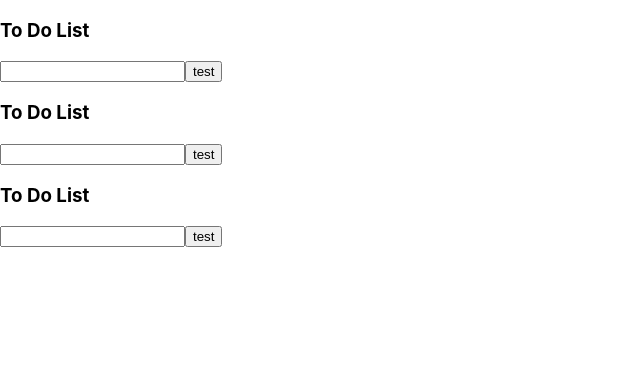
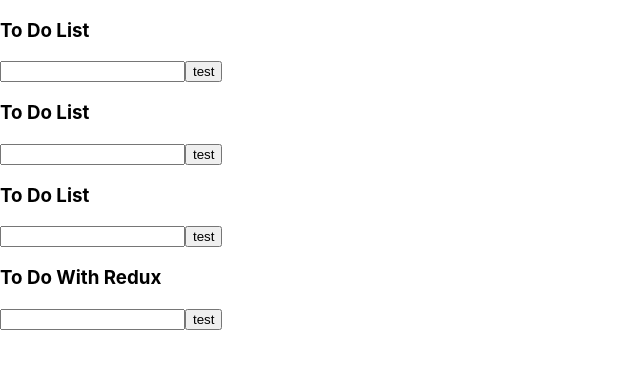
Before and after one commit to apapacy/todo, a React (Create React App) app: page / in a window 1280 px wide. Shown: the top 368 px of the page, without its empty margins (0-640 px from the left). Built offline with nearby package versions, Linux system fonts and the light colour scheme.

Commit message:
add redux variant

```diff
--- a/package.json
+++ b/package.json
@@ -8,7 +8,9 @@
     "@testing-library/user-event": "^12.1.10",
     "react": "^17.0.2",
     "react-dom": "^17.0.2",
+    "react-redux": "^7.2.4",
     "react-scripts": "4.0.3",
+    "redux": "^4.1.1",
     "web-vitals": "^1.0.1"
   },
   "scripts": {
--- a/src/App.js
+++ b/src/App.js
@@ -3,6 +3,7 @@
 import { TodoStateFull } from './components/TodoStateFull';
 import { TodoStateLess } from './components/TodoStateLess';
 import { TodoWithProps } from './components/TodoWithProps'
+import TodoWithRedux from './components/TodoWithRedux';
 
 function App() {
   return (
@@ -10,6 +11,7 @@
       <TodoStateFull/>
       <TodoStateLess/>
       <TodoWithProps/>
+      <TodoWithRedux title="To Do With Redux"/>
     </>
   );
 }
--- /dev/null
+++ b/src/components/TodoWithRedux.js
@@ -0,0 +1,51 @@
+import React, { useState } from 'react';
+import { connect } from 'react-redux';
+import { addTodo, completeTodo, deleteTodo, setFilter } from '../redux/actions'
+
+const TodoWithProps = ({todos, addTodo, title}) => {
+  const [state, changeState] = useState({
+    value: ''
+  });
+
+  const handleChange = (event) => {
+    changeState({
+      ...state,
+      value: event.target.value
+    });
+  }
+
+  const handleClick = () => {
+    addTodo(state.value);
+  }
+  return (
+    <>
+      <Title title={title}/>
+      <TodoList todos={todos}/>
+      <Input handleChange={handleChange} value={state.value}/>
+      <Button handleClick={handleClick}/>
+    </>
+  );
+}
+
+const Title = ({ title }) => <h3>{ title }</h3>;
+const TodoList = ({ todos }) => <ul>
+    {
+      todos.map(todo => <li key={todo.title}>{todo.title}</li>)
+    }
+  </ul>;
+const Input = ({ value, handleChange }) => <input type="text" onChange={handleChange} value={value}/>;
+const Button = ({ handleClick }) => <button onClick={handleClick}>test</button>;
+
+function mapStateToProps(state) {
+  return {
+    todos: state.todos,
+  };
+}
+
+function mapDispatchToProps(dispatch) {
+  return {
+    addTodo: (...params) => dispatch(addTodo(...params)),
+  };
+}
+
+export default connect(mapStateToProps, mapDispatchToProps)(TodoWithProps);
--- a/src/index.js
+++ b/src/index.js
@@ -3,11 +3,20 @@
 import './index.css';
 import App from './App';
 import reportWebVitals from './reportWebVitals';
+import { createStore, compose } from 'redux';
+import { Provider } from 'react-redux';
+import { reducers } from './redux/reducers';
+
+const store = createStore(reducers, {},  compose(
+  window.devToolsExtension ? window.devToolsExtension() : f => f
+));
 
 ReactDOM.render(
-  <React.StrictMode>
-    <App />
-  </React.StrictMode>,
+  <Provider store={store}>
+    <React.StrictMode>
+      <App />
+    </React.StrictMode>
+  </Provider>,
   document.getElementById('root')
 );
 
--- /dev/null
+++ b/src/redux/actions.js
@@ -0,0 +1,26 @@
+export const ADD_TODO = 'ADD_TODO';
+export const COMPLETE_TODO = 'COMPLETE_TODO';
+export const DELETE_TODO = 'DELETE_TODO';
+export const SET_FILTER = 'SET_FILTER';
+
+export const FILTERS = {
+  SHOW_ALL: 'SHOW_ALL',
+  SHOW_COMPLETED: 'SHOW_COMPLETED',
+  SHOW_ACTIVE: 'SHOW_ACTIVE'
+};
+
+export function addTodo(title) {
+  return { type: ADD_TODO, title };
+}
+
+export function completeTodo(index) {
+  return { type: COMPLETE_TODO, index };
+}
+
+export function deleteTodo(index) {
+  return { type: DELETE_TODO, index };
+}
+
+export function setFilter(filter) {
+  return { type: SET_FILTER, filter };
+}
--- /dev/null
+++ b/src/redux/reducers.js
@@ -0,0 +1,54 @@
+import { combineReducers } from 'redux';
+import { ADD_TODO, COMPLETE_TODO, DELETE_TODO, SET_FILTER, FILTERS } from './actions';
+const { SHOW_ALL } = FILTERS;
+
+function visibilityFilter(state = SHOW_ALL, action) {
+  switch (action.type) {
+  case SET_FILTER:
+    return action.filter;
+  default:
+    return state;
+  }
+}
+
+function todos(state = [], action) {
+  switch (action.type) {
+
+    case ADD_TODO:
+    return [
+      ...state,
+      {
+        title: action.title,
+        completed: false,
+      },
+    ];
+
+    case COMPLETE_TODO:
+    return [
+      ...state.slice(0, action.index),
+      Object.assign({}, state[action.index],
+      {
+        completed: true
+      }),
+      ...state.slice(action.index + 1)
+    ];
+
+    case DELETE_TODO:
+      return [
+        ...state.slice(0, action.index),
+        Object.assign({}, state[action.index],
+        {
+          completed: true
+        }),
+        ...state.slice(action.index + 1)
+     ];
+
+    default:
+    return state;
+  }
+}
+
+export const reducers = combineReducers({
+  visibilityFilter,
+  todos
+});
```
Also changed, not shown: 1 other file (tests, documents, lock files or other folders).
